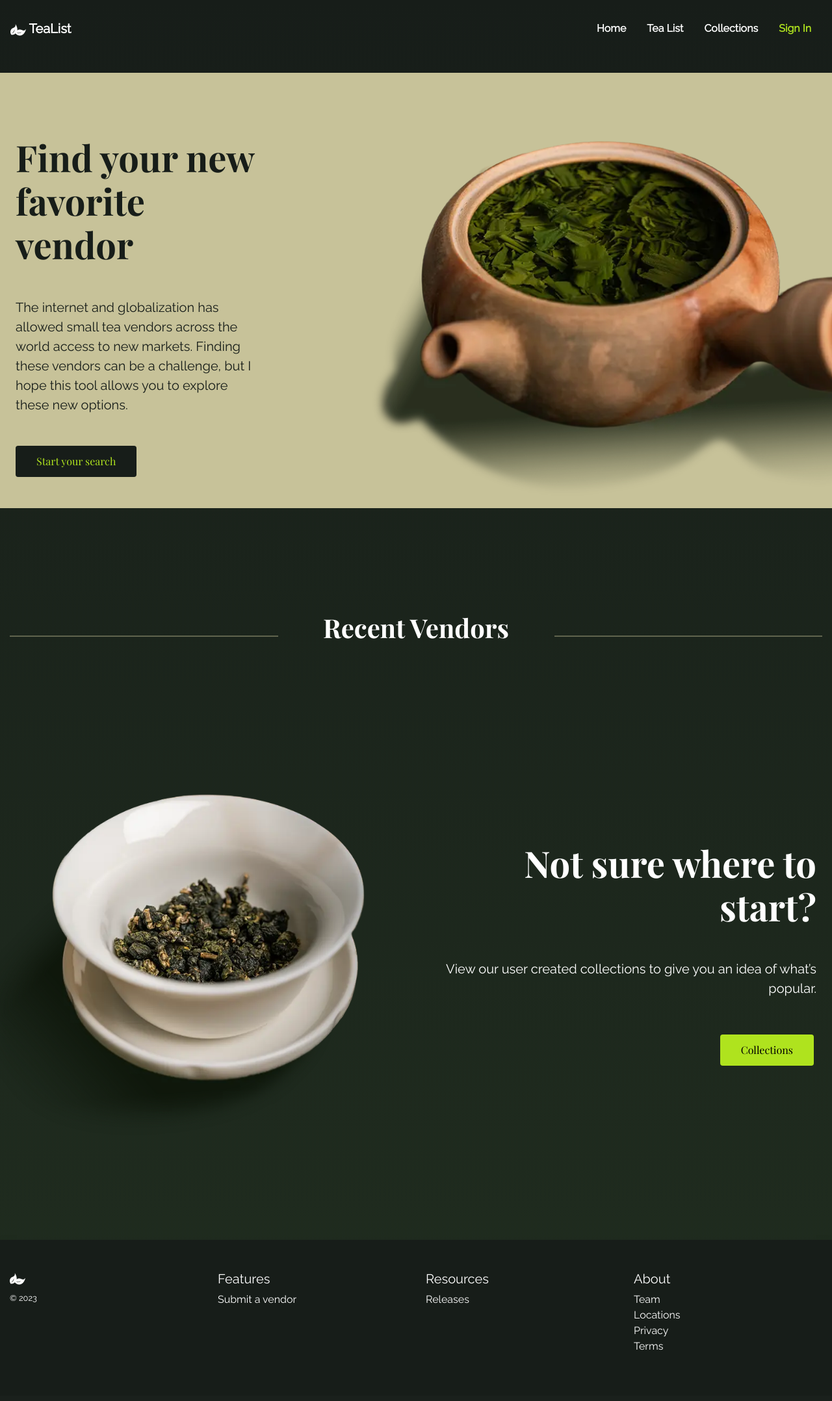
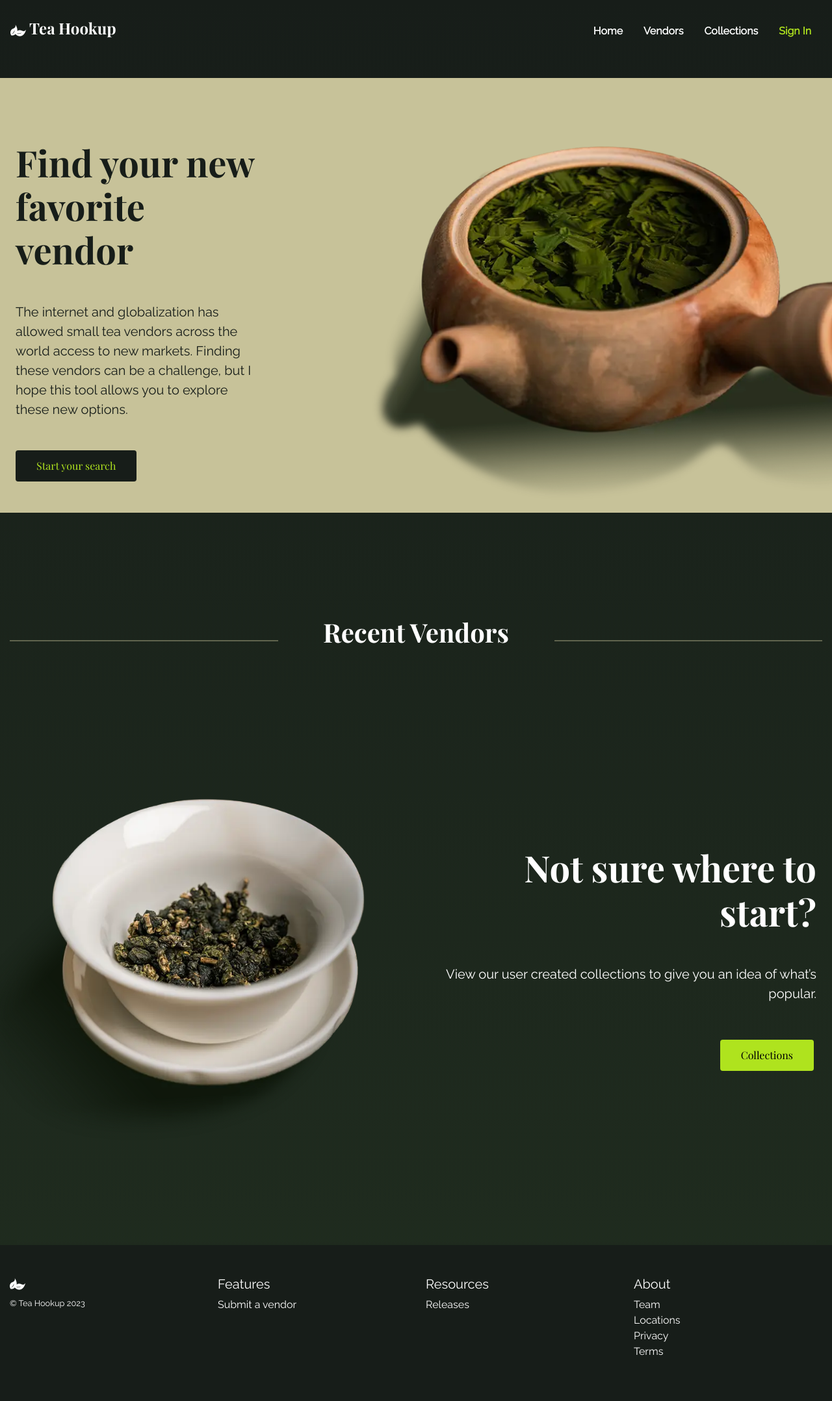
Before and after one commit to cmeadowstech/Teahookup, a Django app: page / in a window 1280 px wide. Shown: the whole page at 65% size. Before the commit the page ends 2078 px from the top, so only its background shows below. Run offline with Django 4.2, Linux system fonts and the light colour scheme; data that the repository does not hold is empty; some libraries are stand-ins or nearby versions.

Commit message:
Renaming

```diff
--- a/app/tealist/templates/base.html
+++ b/app/tealist/templates/base.html
@@ -52,8 +52,7 @@
   <div id="header" class="my-3">
     <nav class="navbar navbar-expand-md mx-auto">
       <a class="navbar-brand mr-auto rounded" href="{% url 'index' %}">
-        <img src="{% static 'tea-leaves.svg' %}" alt="" width="24" height="24">
-        TeaList
+        <h4><img src="{% static 'tea-leaves.svg' %}" alt="" width="24" height="24"> Tea Hookup</h4>
       </a>
       <button class="navbar-toggler" type="button" data-toggle="collapse" data-target="#navbarNavAltMarkup"
         aria-controls="navbarNavAltMarkup" aria-expanded="false" aria-label="Toggle navigation">
@@ -64,7 +63,7 @@
       <div class="navbar-collapse collapse" id="navbarNavAltMarkup">
         <div class="navbar-nav ml-auto">
           <a class="nav-item nav-link rounded mx-2" href="{% url 'index' %}">Home</a>
-          <a class="nav-item nav-link rounded mx-2" href="{% url 'vendors' %}">Tea List</a>
+          <a class="nav-item nav-link rounded mx-2" href="{% url 'vendors' %}">Vendors</a>
           <a class="nav-item nav-link rounded mx-2" href="{% url 'collections' %}">Collections</a>
           {% if user.is_authenticated %}
           <a class="nav-item nav-link link-important rounded mx-2" href="{% url 'account_logout' %}"
@@ -89,7 +88,7 @@
       <div class="row">
         <div class="col-12 col-md">
           <img class="mb-2" src="{% static 'tea-leaves.svg' %}" alt="" width="24" height="24">
-          <small class="d-block mb-3 text-white">&copy; 2023</small>
+          <small class="d-block mb-3 text-white">&copy; Tea Hookup 2023</small>
         </div>
         <div class="col-6 col-md">
           <h5 class="text-white">Features</h5>
```
